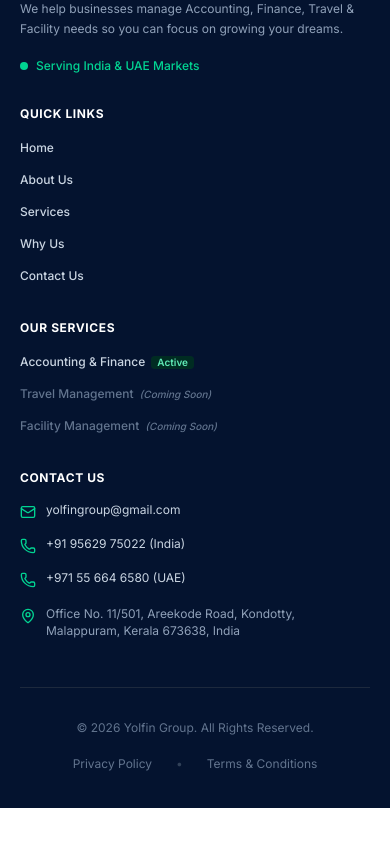
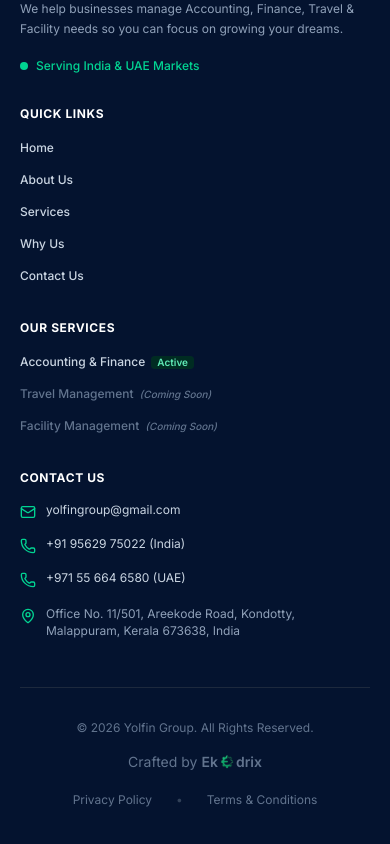
Before and after one commit to yolfingroup-create/yolfin-website, a Next.js app: page /admin/media in a window 390 px wide. Shown: the part 2183-3027 px from the top of the page. Before the commit the page ends 2991 px from the top, so only its background shows below. Built offline with nearby package versions, Linux system fonts and the light colour scheme; no server answers.

Commit message:
feat: add responsive site footer with navigation and contact information

```diff
--- a/src/components/layout/footer.tsx
+++ b/src/components/layout/footer.tsx
@@ -1,4 +1,5 @@
 import Link from "next/link";
+import Image from "next/image";
 import { Mail, Phone, MapPin } from "lucide-react";
 import { Logo } from "@/components/ui/logo";
 import { Container } from "@/components/ui/container";
@@ -117,6 +118,14 @@
         {/* 5. Bottom Copyright & Legal Bar */}
         <div className="pt-8 border-t border-slate-800 flex flex-col sm:flex-row items-center justify-between gap-4 text-xs text-slate-500 text-center sm:text-left">
           <p>© 2026 Yolfin Group. All Rights Reserved.</p>
+          <div className="flex gap-4">
+            <Link
+              href="https://www.ekodrix.com/"
+              className="text-sm text-slate-500 hover:text-white transition-colors focus-visible:outline focus-visible:outline-2 focus-visible:outline-accent rounded px-0.5 inline-flex items-center gap-1"
+            >
+              Crafted by <span className="inline-flex items-center font-semibold">Ek<Image src="/ekodrix-logo.png" alt="o" width={14} height={14} className="mx-0.5 inline-block rounded-full align-middle" />drix</span>
+            </Link>
+          </div>
           <div className="flex items-center gap-6">
             <Link
               href="/privacy-policy"
```
Also changed, not shown: public/ekodrix-logo.png (added).
